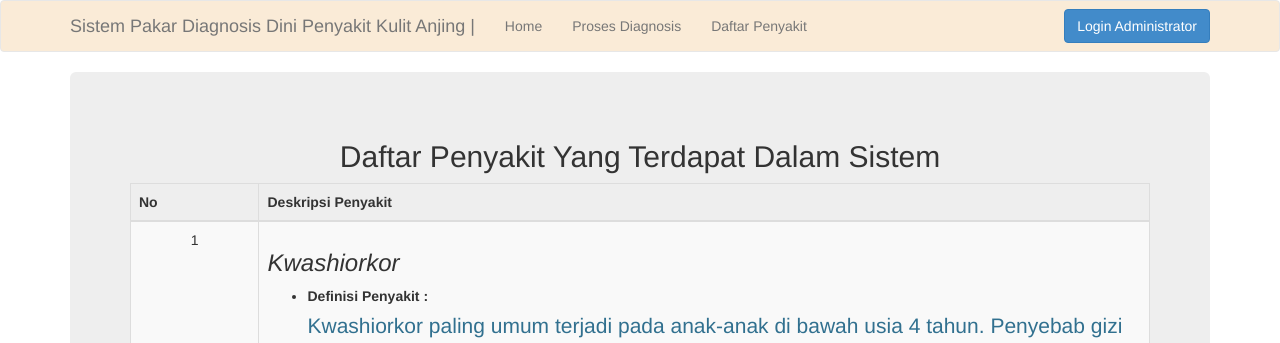
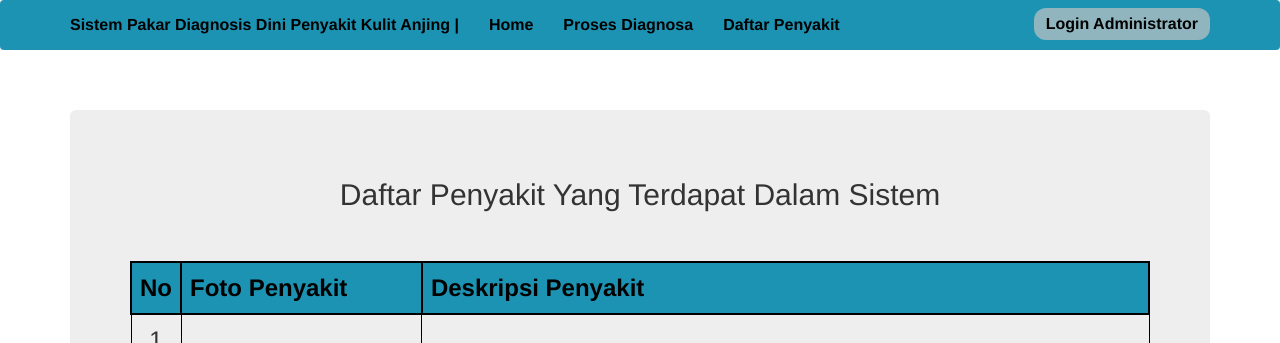
Before and after one commit to Putriprema/sistempakarDS, a PHP site: page /padi_bayes/daftar_penyakit.php in a window 1280 px wide. Shown: the top 343 px of the page. Run offline with PHP 8.4, Linux system fonts and the light colour scheme; data comes from the database, SQL or seed files in the repository; data that the repository does not hold is empty.

Commit message:
UpdateDanPerbaikan

```diff
--- a/daftar_penyakit.php
+++ b/daftar_penyakit.php
@@ -1,16 +1,97 @@
 <!DOCTYPE html>
-<html>
+<html lang="en">
 <head>
-	<title>Gizi Buruk | DempsterShafer</title>
+    <meta charset="UTF-8">
+    <meta name="viewport" content="width=device-width, initial-scale=1.0">
+    <title>Sistem Pakar Diagnosa Dini Penyakit Kulit Anjing</title>
     <link rel="stylesheet" type="text/css" href="assets/css/bootstrap.min.css">
     <script type="text/javascript" src="assets/js/jquery.min.js"></script>
     <script type="text/javascript" src="assets/js/bootstrap.min.js"></script>
+    <link href="https://fonts.googleapis.com/css2?family=Poppins:wght@400;600&display=swap" rel="stylesheet">
+    <style>
+        .navbar {
+            background-color: #1D93B3;
+            margin-bottom: 60px;
+            border: none;
+            box-shadow: none;
+        }
+
+        .navbar .navbar-brand,
+        .navbar .nav > li > a,
+        .navbar .btn {
+            color: #000;
+            font-size: 12pt;
+            line-height: 20px;
+            font-weight: 600;
+        }
+
+        .navbar .btn {
+            border-radius: 12px;
+            border: none;
+            background-color: #90B5BE;
+        }
+
+        .navbar .navbar-nav > li > a:hover {
+            background-color: #6CBED2;
+            color: #fff;
+        }
+
+        .navbar .navbar-nav > .active > a,
+        .navbar .navbar-nav > .active > a:hover {
+            color: #fff;
+            background-color: transparent;
+            border: none;
+        }
+
+        .mb-3 {
+            margin-top: 50px;
+            margin-bottom: 50px;
+        }
+
+        .img-thumbnail {
+            width: 1900px;
+            height: 220px;
+			margin-top: 30px;
+			border-color: gray;
+			box-shadow: 0px 6px 12px rgba(0, 0, 0, 0.2);
+        }
+
+        /* Custom table header style */
+        .table th {
+            background-color: #1D93B3; /* Blue background */
+            color: black; /* Black text */
+            border: 2px solid black; /* Black border */
+            font-size: 18pt; /* Font size for table headers */
+        }
+
+        .table td {
+            border: 1px solid black; /* Black border for table cells */
+            font-size: 18pt; /* Font size for table data */
+        }
+
+        /* Custom spacing for the table */
+        .custom-table {
+            margin-top: 50px; /* 30px margin above the table */
+        }
+
+        /* Font size adjustment for specific table elements */
+        .custom-table ul li label,
+        .custom-table th,
+        .custom-table td {
+            font-size: 18pt; /* Font size for No, Foto Penyakit, Deskripsi Penyakit, etc. */
+        }
+
+		.custom-table ul li p{
+			font-size: 16pt;
+			text-align: justify;
+			margin-right: 10px;
+		}
+    </style>
 </head>
 <body>
-	<!-- membuat menu navigasi -->
+    <!-- Navbar -->
     <nav class="navbar navbar-default">
         <div class="container">
-			<!-- Brand and toggle get grouped for better mobile display -->
             <div class="navbar-header">
                 <button type="button" class="navbar-toggle collapsed" data-toggle="collapse" data-target="#bs-example-navbar-collapse-1" aria-expanded="false">
                     <span class="sr-only">Toggle navigation</span>
@@ -18,21 +99,21 @@
                     <span class="icon-bar"></span>
                     <span class="icon-bar"></span>
                 </button>
-				<a class="navbar-brand" href="index.php"><?php include("header.php");?></a>
+                <a class="navbar-brand" href="index.php"><?php include("header.php"); ?></a>
             </div>
 
             <div class="collapse navbar-collapse" id="bs-example-navbar-collapse-1">
                 <ul class="nav navbar-nav">
                     <li><a href="index.php">Home</a></li>
-					<li><a href="pasien_add_fm.php">Proses Diagnosis <span class="sr-only">(current)</span></a></li>
+                    <li><a href="pasien_add_fm.php">Proses Diagnosa</a></li>
                     <li><a href="daftar_penyakit.php">Daftar Penyakit</a></li>
                 </ul>
 
                 <ul class="nav navbar-nav navbar-right">
                     <li><button type="button" class="btn btn-primary navbar-btn" data-toggle="modal" data-target="#modal-login">Login Administrator</button></li>
                 </ul>
-			</div><!-- /.navbar-collapse -->
-		</div><!-- /.container-fluid -->
+            </div>
+        </div>
     </nav>
 
     <!-- Modal -->
@@ -63,51 +144,22 @@
         </div>
     </div>
 
-	<div class="modal fade" id="modal-daftar" tabindex="-1" role="dialog" aria-labelledby="myModalLabel">
-		<div class="modal-dialog" role="document">
-			<div class="modal-content">
-				<div class="modal-header">
-					<button type="button" class="close" data-dismiss="modal" aria-label="Close"><span aria-hidden="true">&times;</span></button>
-					<h4 class="modal-title" id="myModalLabel">Modal Daftar</h4>
-				</div>
-				<div class="modal-body">
-					<form>
-						<div class="form-group">
-							<label>Nama</label>
-							<input type="text" class="form-control">
-						</div>
-						<div class="form-group">
-							<label>Email</label>
-							<input type="text" class="form-control">
-						</div>
-						<div class="form-group">
-							<label>Password</label>
-							<input type="password" class="form-control">
-						</div>
-					</form>
-				</div>
-				<div class="modal-footer">
-					<button type="button" class="btn btn-default" data-dismiss="modal">Batal</button>
-					<button type="button" class="btn btn-primary">Daftar</button>
-				</div>
-			</div>
-		</div>
-	</div>
-	<!-- akhir modal -->
-
-	<!-- akhir menu navigasi -->
-
+    <!-- Container -->
     <div class="container">
         <!-- membuat jumbotron -->
         <div class="jumbotron">
             <center>
                 <h2>Daftar Penyakit Yang Terdapat Dalam Sistem</h2>
-                <table class="table table-striped table-hover table-bordered" >
+                <!-- Tabel dengan Bootstrap dan custom margin -->
+                <table class="table table-bordered custom-table">
                     <thead>
-  	<tr >
-    <th width="23" ><b>No</b></th>
-    <th width="244" ><strong>Deskripsi  Penyakit</strong></th>
-  </tr></thead>
+                        <tr>
+                            <th style="border: 2px solid black;">No</th>
+                            <th style="border: 2px solid black;">Foto Penyakit</th>
+                            <th style="border: 2px solid black;">Deskripsi Penyakit</th>
+                        </tr>
+                    </thead>
+                    <tbody>
                     <?php
                         include "admin/koneksi.php";
                         $sql = "SELECT * FROM tb_penyakit ORDER BY kdpenyakit";
@@ -116,53 +168,39 @@
                         while ($data=mysqli_fetch_array($qry)) {
                             $no++;
                     ?>
-  <tbody>
                     <tr>
-    <td><div align="center"><?php echo $no; ?></div> </td>
-    <td><div align="left">
-      <div align="left"><?php echo "<h3><em>$data[nama_penyakit]</em></h3>"; ?></div>
+                        <td style="border: 1px solid black;"><div align="center"><?php echo $no; ?></div></td>
+                        <td style="border: 1px solid black;">
+                            <img src="assets/penyakitKulit/<?php echo $data['foto_penyakit']; ?>" alt="Foto Penyakit" class="img-thumbnail">
+                        </td>
+                        <td style="border: 1px solid black;">
+                            <div align="left">
+                                <h3><em><?php echo $data['nama_penyakit']; ?></em></h3>
                                 <ul>
-      	<li><label>Definisi Penyakit :</label><p class="text-info"><?php echo "$data[definisi]";?></p></li>
-        <li><label>Solusi :</label><p class="text-warning"><?php echo "$data[solusi]";?></p>
-    </li>
+                                    <li><label>Definisi Penyakit :</label><p class="text-info"><?php echo $data['definisi']; ?></p></li>
+                                    <li><label>Solusi :</label><p class="text-warning"><?php echo $data['solusi']; ?></p></li>
+                                    <li><label>Gejala :</label><p class="text-success"><?php echo $data['Gejala']; ?></p></li> <!-- Tambahkan bagian gejala -->
                                 </ul>
-
+                            </div>
                         </td>
-  </tr></tbody>
+                    </tr>
                     <?php
                         }
                     ?>
+                    </tbody>
                 </table>
             </center>
         </div>
         <!-- akhir jumbotron -->
-
-		<div class="col-sm-6 col-md-3">
-
     </div>
 
-		<br><br><br>
-        <br><br><br>
+    <!-- Footer -->
+    <footer class="bg-primary text-white text-center py-4" style="background-color: #1D93B3;">
+        <div class="container">
+            <img class="paw-icon" src="assets/Paw.png" alt="Paw Icon">
+            <p>&copy; 2024 Sistem Pakar Diagnosis Dini Penyakit Kulit Anjing Dengan Metode Dempster Shafer</p>
+            <p>Developed by Putri Prema Paramitha | putriprema14@gmail.com</p>
         </div>
-	<br/>
-
-
-	<div class="clearfix"></div>
-
-	<nav class="navbar navbar-default" style="bottom: 0;margin: 0">
-		<div class="container">
-			<center>
-
-			<ul class="nav navbar-nav">
-				<li><a href="#">Copyright @ 2020 Rose House Squad. All rights reserved.</a></li>
-			</ul>
-
-			<ul class="nav navbar-nav navbar-right">
-				<li><a href="#">Develop by RH Squad</a></li>
-			</ul>
-			</center>
-		</div>
-	</nav>
-
+    </footer>
 </body>
 </html>
--- a/pasien_add_fm.php
+++ b/pasien_add_fm.php
@@ -301,7 +301,7 @@
 
                 <div class="mb-3">
                     <label for="TxtUmur" class="form-label">Umur Anjing</label>
-                    <input type="text" class="form-control" id="TxtUmur" name="TxtUmur" maxlength="15" placeholder="Masukkan Umur Anjing Anda (contoh: 2 tahun atau 6 bulan)" autocomplete="off">
+                    <input type="text" class="form-control" id="TxtUmur" name="TxtUmur" maxlength="20" placeholder="Masukkan Umur Anjing Anda (contoh: 2 tahun atau 6 bulan)" autocomplete="off">
                 </div>
 
                 <div class="mb-3">
```
Also changed, not shown: assets/penyakitKulit/AcralLickGranuloma.jpg (added), assets/penyakitKulit/AcuteMoistDermatitis.jpg (added), assets/penyakitKulit/AtopicDermatitis.jpg (added), assets/penyakitKulit/CaninePyoderma .jpg (added), assets/penyakitKulit/Demodicosis.jpg (added), assets/penyakitKulit/Dermatophytosis.jpg (added), assets/penyakitKulit/FollicularDysplasia.jpg (added), assets/penyakitKulit/Impetigo.jpg (added), assets/penyakitKulit/MalasseziaDermatitis.jpg (added), assets/penyakitKulit/Pediculosis.jpg (added), assets/penyakitKulit/PemphigusFoliaceus.jpg (added), assets/penyakitKulit/SarcopticMange.jpg (added). Lines whose indentation alone changed are shown as unchanged.
